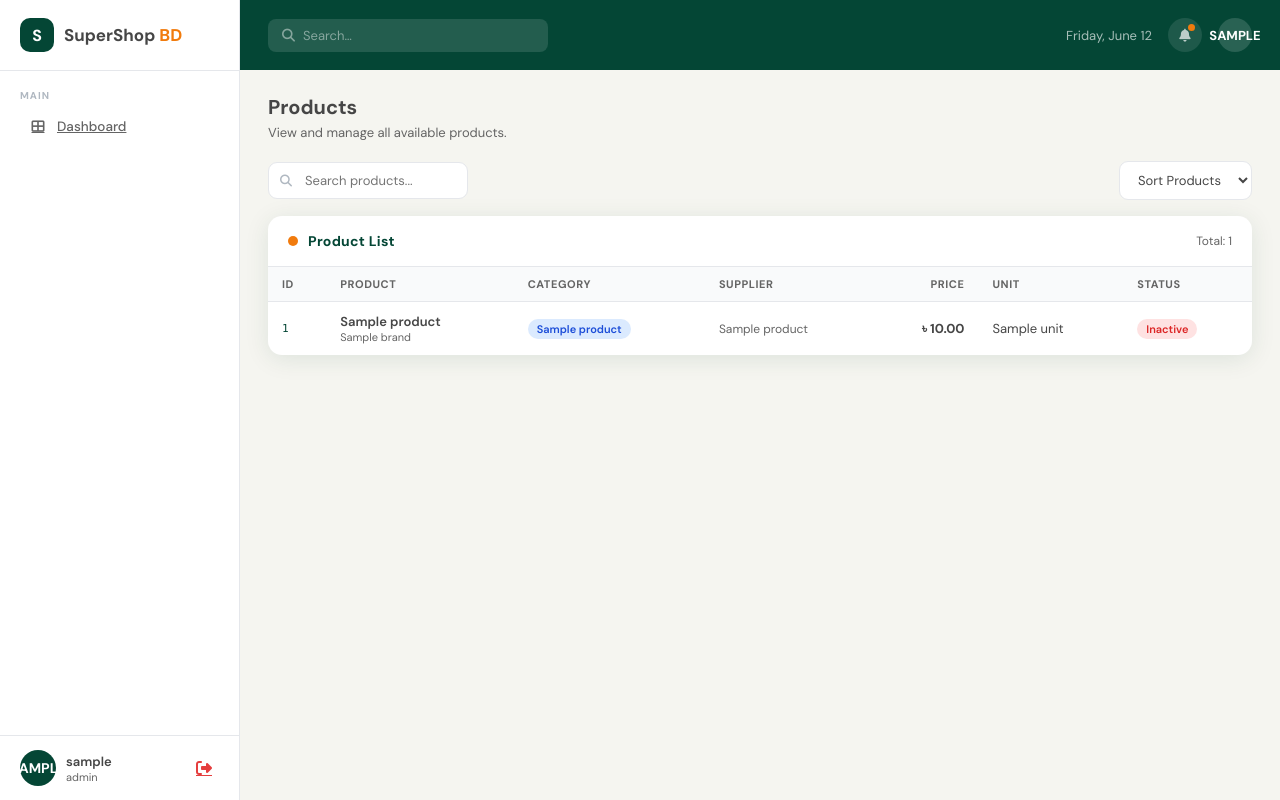
After one commit to ParthoKumar-27/SuperShop_Bangladesh, a FastAPI app: template templates/admin/products.html in a window 1280 px wide. The commit adds this page. Run offline with FastAPI, Linux system fonts and the light colour scheme; the template is opened without the code that fills it: most values are stand-ins (such as "Sample title", 1, 10 or a date in 2020).

Commit message:
admin_product

```diff
--- a/main.py
+++ b/main.py
@@ -317,6 +317,23 @@ def customer_dashboard(request: Request, session=Depends(require_customer)):
 # ══════════════════════════════════════════════════════════════════════════════
 #  EXISTING ROUTES (unchanged — now also pass user context to templates)
 # ══════════════════════════════════════════════════════════════════════════════
+@app.get("/admin/dashboard/products", response_class=HTMLResponse)
+def admin_products_page(request: Request, session=Depends(require_admin)):
+    products = query("""
+        SELECT p.product_id, p.product_name, p.brand,
+               p.unit_price, p.unit, p.is_active,
+               c.cat_name, s.supplier_name
+        FROM   product p
+               LEFT JOIN category c  USING (cat_id)
+               LEFT JOIN supplier s  USING (supplier_id)
+        ORDER BY p.product_name
+    """)
+    return templates.TemplateResponse(request, "admin/products.html", {
+        "products":  products,
+        "user_name": session.get("user_name"),
+        "role":      session.get("role"),
+    })
+
 
 @app.get("/products", response_class=HTMLResponse)
 def products_page(request: Request, session=Depends(require_login)):
--- a/templates/admin/base_admin.html
+++ b/templates/admin/base_admin.html
@@ -570,7 +570,7 @@
 
       <a
         href="{{ '/admin/dashboard' if role == 'ADMIN' else '/employee/dashboard' }}"
-        class="nav-item {{ 'active' if 'dashboard' in path else '' }}"
+        class="nav-item {{ 'active' if path =='/admin/dashboard' else '' }}"
       >
         <i class="fas fa-th-large"></i> Dashboard
       </a>
@@ -607,8 +607,8 @@
       <div class="nav-label">Catalogue</div>
 
       <a
-        href="/products"
-        class="nav-item {{ 'active' if path == '/products' else '' }}"
+        href="/admin/dashboard/products"
+        class="nav-item {{ 'active' if path == '/admin/dashboard/products' else '' }}"
       >
         <i class="fas fa-tag"></i> Products
       </a>
@@ -624,21 +624,21 @@
 
       <a
         href="/admin/dashboard/customers"
-        class="nav-item {{ 'active' if path == '/customers' else '' }}"
+        class="nav-item {{ 'active' if path == '/admin/dashboard/customers' else '' }}"
       >
         <i class="fas fa-users"></i> Customers
       </a>
 
       <a
         href="/admin/dashboard/employees"
-        class="nav-item {{ 'active' if path == '/employees' else '' }}"
+        class="nav-item {{ 'active' if path == '/admin/dashboard/employees' else '' }}"
       >
         <i class="fas fa-id-badge"></i> Employees
       </a>
 
       <a
         href="/admin/dashboard/branches"
-        class="nav-item {{ 'active' if path == '/branches' else '' }}"
+        class="nav-item {{ 'active' if path == '/admin/dashboard/branches' else '' }}"
       >
         <i class="fas fa-store"></i> Branches
       </a>
--- /dev/null
+++ b/templates/admin/products.html
@@ -0,0 +1,209 @@
+{% extends "admin/base_admin.html" %}
+
+{% block title %}Products{% endblock %}
+
+{% block content %}
+
+<div class="page-heading">Products</div>
+<div class="page-subheading">
+  View and manage all available products.
+</div>
+
+<div
+  class="filter-bar"
+  style="display:flex;justify-content:space-between;align-items:center"
+>
+  <!-- Search -->
+  <div class="filter-input-wrap">
+    <i class="fas fa-search"></i>
+    <input
+      id="searchBox"
+      type="text"
+      class="filter-input"
+      placeholder="Search products..."
+    />
+  </div>
+
+  <!-- Sort -->
+  <select id="sortSelect" class="filter-select">
+    <option value="">Sort Products</option>
+    <option value="name_asc">Name ↑</option>
+    <option value="name_desc">Name ↓</option>
+    <option value="price_asc">Price ↑</option>
+    <option value="price_desc">Price ↓</option>
+  </select>
+</div>
+
+<div class="card">
+  <div class="card-header">
+    <h3
+      style="
+        color: var(--green);
+        font-weight: 800;
+        letter-spacing: .3px;
+        display:flex;
+        align-items:center;
+        gap:10px;
+      "
+    >
+      <span
+        style="
+          width:10px;
+          height:10px;
+          background:var(--orange);
+          border-radius:50%;
+          display:inline-block;
+        "
+      ></span>
+      Product List
+    </h3>
+
+    <span style="font-size:12px;color:var(--mid)">
+      Total: {{ products|length }}
+    </span>
+  </div>
+
+  <div style="overflow-x:auto">
+    <table class="data-table">
+      <thead>
+        <tr>
+          <th>ID</th>
+          <th>Product</th>
+          <th>Category</th>
+          <th>Supplier</th>
+          <th style="text-align:right">Price</th>
+          <th>Unit</th>
+          <th>Status</th>
+        </tr>
+      </thead>
+
+      <tbody id="productBody">
+        {% for p in products %}
+        <tr>
+
+          <!-- ID -->
+          <td
+            style="
+              font-family: monospace;
+              font-size: 11px;
+              color: var(--green);
+            "
+          >
+            {{ p.product_id }}
+          </td>
+
+          <!-- Product -->
+          <td>
+            <div style="font-weight:600">
+              {{ p.product_name }}
+            </div>
+
+            <div style="font-size:11px;color:var(--mid)">
+              {{ p.brand or 'No Brand' }}
+            </div>
+          </td>
+
+          <!-- Category -->
+          <td>
+            <span class="badge badge-blue">
+              {{ p.cat_name or 'Uncategorized' }}
+            </span>
+          </td>
+
+          <!-- Supplier -->
+          <td style="font-size:12px;color:var(--mid)">
+            {{ p.supplier_name or '—' }}
+          </td>
+
+          <!-- Price -->
+          <td
+            style="
+              text-align:right;
+              font-weight:700;
+            "
+          >
+            ৳ {{ "%.2f"|format(p.unit_price) }}
+          </td>
+
+          <!-- Unit -->
+          <td>{{ p.unit }}</td>
+
+          <!-- Status -->
+          <td>
+            {% if p.is_active == 'Y' %}
+            <span class="badge badge-green">
+              Active
+            </span>
+            {% else %}
+            <span class="badge badge-red">
+              Inactive
+            </span>
+            {% endif %}
+          </td>
+
+        </tr>
+        {% endfor %}
+      </tbody>
+    </table>
+  </div>
+</div>
+
+{% endblock %}
+
+{% block scripts %}
+<script>
+
+document.getElementById("searchBox").addEventListener("input", function () {
+  const term = this.value.toLowerCase();
+
+  document.querySelectorAll("#productBody tr").forEach(row => {
+    row.style.display =
+      row.innerText.toLowerCase().includes(term)
+      ? ""
+      : "none";
+  });
+});
+
+document.getElementById("sortSelect").addEventListener("change", function () {
+
+  const value = this.value;
+  const tbody = document.getElementById("productBody");
+  const rows = Array.from(tbody.querySelectorAll("tr"));
+
+  function getCell(row, index) {
+    return row.children[index]?.innerText.trim() || "";
+  }
+
+  let sorted = [...rows];
+
+  if (value === "name_asc") {
+    sorted.sort((a,b) =>
+      getCell(a,1).localeCompare(getCell(b,1))
+    );
+  }
+
+  else if (value === "name_desc") {
+    sorted.sort((a,b) =>
+      getCell(b,1).localeCompare(getCell(a,1))
+    );
+  }
+
+  else if (value === "price_asc") {
+    sorted.sort((a,b) =>
+      parseFloat(getCell(a,4).replace(/[^\d.]/g,'')) -
+      parseFloat(getCell(b,4).replace(/[^\d.]/g,''))
+    );
+  }
+
+  else if (value === "price_desc") {
+    sorted.sort((a,b) =>
+      parseFloat(getCell(b,4).replace(/[^\d.]/g,'')) -
+      parseFloat(getCell(a,4).replace(/[^\d.]/g,''))
+    );
+  }
+
+  sorted.forEach(row => tbody.appendChild(row));
+});
+
+</script>
+{% endblock %}
```
